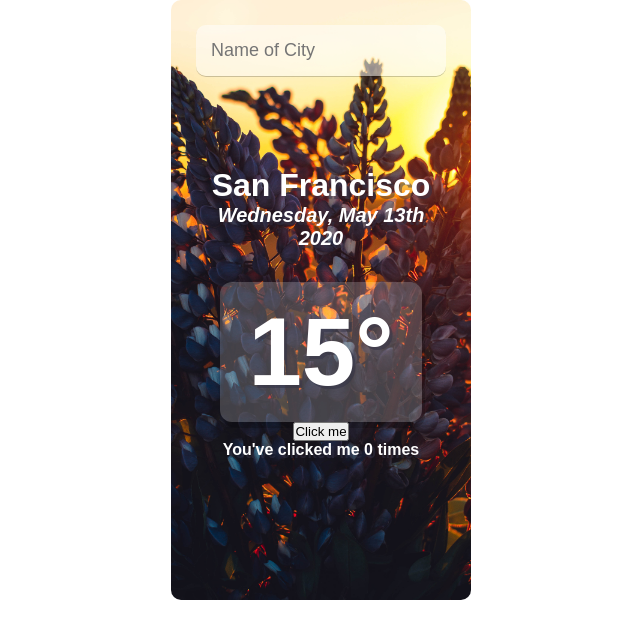
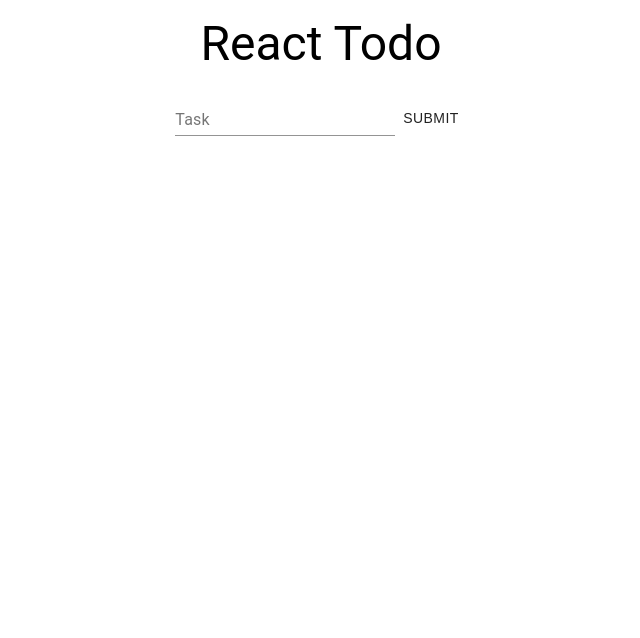
Before and after one commit to brandon-chui/React-Apps, a React (Create React App) app: page / in a window 1280 px wide. Shown: the top 638 px of the page, without its empty margins (319-959 px from the left). Built offline with nearby package versions, Linux system fonts and the light colour scheme.

Commit message:
todo app

```diff
--- a/package.json
+++ b/package.json
@@ -3,6 +3,8 @@
   "version": "0.1.0",
   "private": true,
   "dependencies": {
+    "@material-ui/core": "^4.10.2",
+    "@material-ui/icons": "^4.9.1",
     "@testing-library/jest-dom": "^4.2.4",
     "@testing-library/react": "^9.5.0",
     "@testing-library/user-event": "^7.2.1",
@@ -13,7 +15,8 @@
     "react": "^16.13.1",
     "react-apollo": "^3.1.5",
     "react-dom": "^16.13.1",
-    "react-scripts": "3.4.1"
+    "react-scripts": "3.4.1",
+    "uuid": "^8.2.0"
   },
   "scripts": {
     "start": "react-scripts start",
--- a/src/App.css
+++ b/src/App.css
@@ -72,3 +72,15 @@
   margin: 0 24px;
   box-shadow: 3px 6px rgba(0, 0, 0, 0.2);
 }
+
+.app {
+  display: flex;
+  flex-direction: row;
+  align-items: center;
+  margin: auto;
+}
+
+.todo {
+  margin: auto;
+  text-align: center;
+}
--- a/src/App.jsx
+++ b/src/App.jsx
@@ -1,41 +1,12 @@
-import React, { useState } from 'react';
+import React from 'react';
 import './App.css';
-import moment from 'moment';
-import Button from './button';
-
-const api = {
-  key: "fa46fc1d0dbc6d1807680d774e9193f1",
-  url: "https://api.openweathermap.org/data/2.5/"
-}
+import TodosComponent from './todo/todosComponent';
 
 function App() {
 
-  const [query, setQuery] = useState('');
-  const [weather, setWeather] = useState({});
-
-
-  let time = moment().format('dddd, MMMM Do YYYY');
-
-
   return (
-    <section className="weatherApp">
-      <div className="search-box">
-        <input
-          type="text"
-          className="searchbar"
-          placeholder="Name of City"
-        />
-      </div>
-      <div className="location-box">
-        <div className="location">
-          San Francisco
-        </div>
-        <div className="date">
-          {time}
-        </div>
-        <div className="temperature">15°</div>
-      </div>
-      <Button />
+    <section className='app'>
+      <TodosComponent />
     </section>
   );
 }
--- /dev/null
+++ b/src/todo/todo.js
@@ -0,0 +1,34 @@
+import React from 'react';
+import { Checkbox, IconButton, ListItem, Typography } from '@material-ui/core';
+import CloseIcon from '@material-ui/icons/Close'
+
+function Todo({ todo, toggleComplete, removeTodo }) {
+    function handleCheckbox() {
+        toggleComplete(todo.id)
+    }
+
+    function handleRemove() {
+        removeTodo(todo.id)
+    }
+
+    return (
+        <ListItem style={{ display: "flex" }}>
+            <Checkbox
+                checked={todo.completed}
+                type="checkbox"
+                onClick={handleCheckbox}
+            />
+            <Typography
+                variant="body1"
+                style={{
+                    textDeocration: todo.complted ? "line-through" : null
+                }}
+            >{todo.task}</Typography>
+            <IconButton onClick={handleRemove}>
+                <CloseIcon />
+            </IconButton>
+        </ListItem>
+    )
+}
+
+export default Todo;
--- /dev/null
+++ b/src/todo/todoForm.js
@@ -0,0 +1,40 @@
+import React, { useState } from 'react';
+import { v4 as uuidv4} from 'uuid';
+import { Button, TextField } from '@material-ui/core';
+
+function TodoForm({ addTodo }) {
+    const [todo, setTodo] = useState({
+        id: "",
+        task: "",
+        completed: false,
+    })
+
+    function handleInputChange(e) {
+        setTodo({...todo, task: e.target.value})
+    }
+
+    function handleSubmit(e) {
+        e.preventDefault();
+        if (todo.task.trim()) {
+            addTodo({...todo, id: uuidv4() })
+            setTodo({ ...todo, task: "" })
+        }
+    }
+
+    return (
+        <form onSubmit={handleSubmit}>
+            <TextField
+                label="Task"
+                onChange={handleInputChange}
+                name="task"
+                value={todo.task}
+                type="text"
+            />
+            <Button type="submit" style={{ verticalAlign: 'bottom'}}>
+                submit
+            </Button>
+        </form>
+    )
+}
+
+export default TodoForm;
--- /dev/null
+++ b/src/todo/todoList.js
@@ -0,0 +1,20 @@
+import React from 'react';
+import Todo from './todo';
+import { List } from "@material-ui/core";
+
+function TodoList({ todos, toggleComplete, removeTodo }) {
+    return (
+        <List>
+            {todos.map(todo => (
+                <Todo
+                    key={todo.id}
+                    todo={todo}
+                    toggleComplete={toggleComplete}
+                    removeTodo={removeTodo}
+                />
+            ))}
+        </List>
+    )
+}
+
+export default TodoList;
--- /dev/null
+++ b/src/todo/todosComponent.js
@@ -0,0 +1,61 @@
+import React, { useState, useEffect } from 'react';
+import TodoForm from './todoForm';
+import TodoList from './todoList';
+import { Typography } from '@material-ui/core';
+
+const LOCAL_STORAGE_KEY = "react-todo-list-todos";
+
+function TodosComponent() {
+    const [todos, setTodos] = useState([]);
+
+    useEffect(() => {
+        // fires when app component mounts to the DOM
+        const storageTodos = JSON.parse(localStorage.getItem(LOCAL_STORAGE_KEY));
+        if (storageTodos) {
+            setTodos(storageTodos);
+        }
+    }, []);
+
+    useEffect(() => {
+        // fires when todos array gets updated
+        localStorage.setItem(LOCAL_STORAGE_KEY, JSON.stringify(todos));
+    }, [todos]);
+
+    function addTodo(todo) {
+        setTodos([todo, ...todos])
+    }
+
+    function toggleComplete(id) {
+        setTodos(
+            todos.map(todo => {
+                if (todo.id === id) {
+                    return {
+                        ...todo,
+                        completed: !todo.completed
+                    }
+                }
+                return todo;
+            })
+        )
+    }
+
+    function removeTodo(id) {
+        setTodos(todos.filter(todo => todo.id !== id))
+    }
+
+    return (
+        <div className='todo'>
+            <Typography variant="h3" style={{ padding: 16}}>
+                React Todo
+            </Typography>
+            <TodoForm addTodo={addTodo} />
+            <TodoList
+                todos={todos}
+                toggleComplete={toggleComplete}
+                removeTodo={removeTodo}
+            />
+        </div>
+    )
+}
+
+export default TodosComponent;
```
Also changed, not shown: src/weather/weather.js (added, +43 -0 lines), 1 other file (tests, documents, lock files or other folders).
